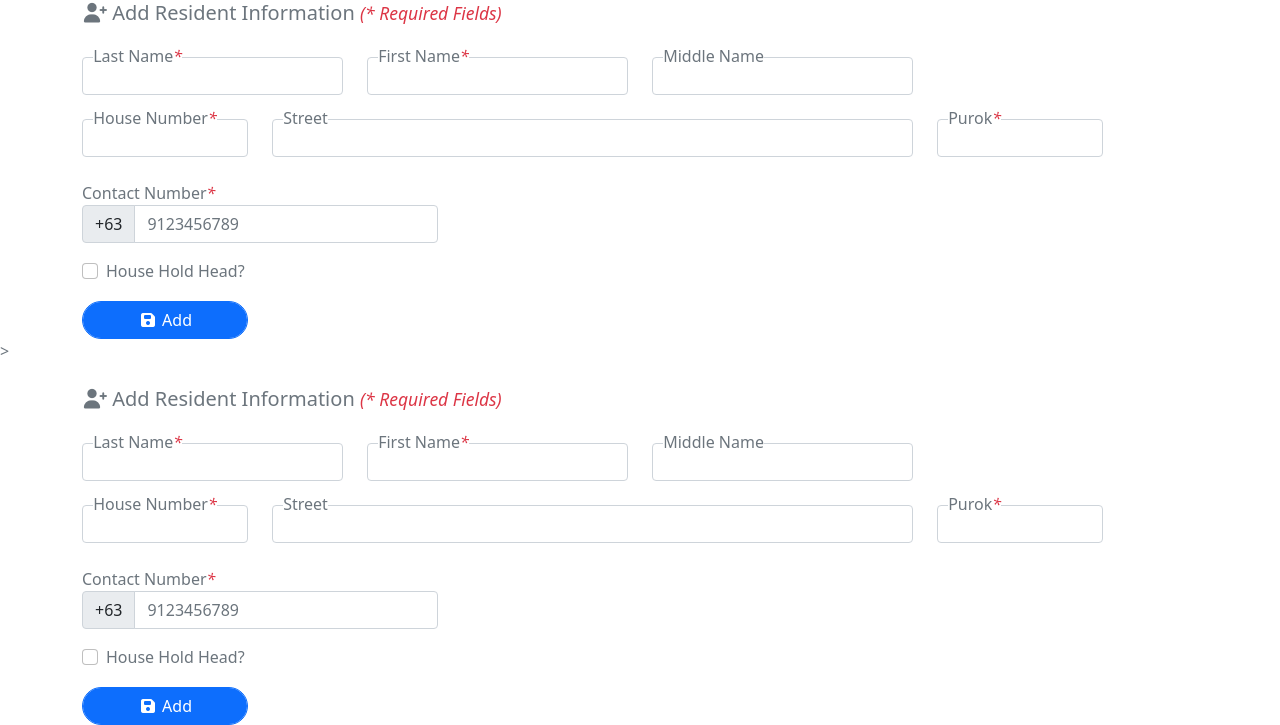
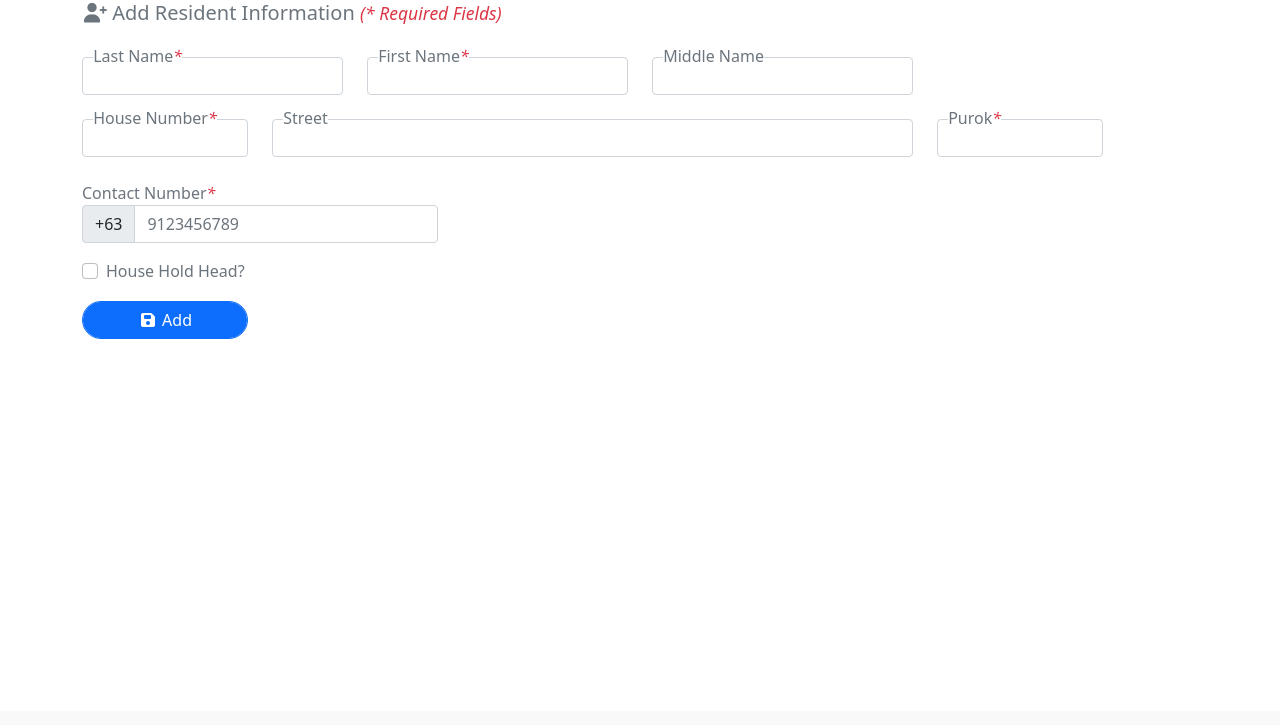
Before and after one commit to hainku/WaterSensor, a PHP site: page /resident.php in a window 1280 px wide. Shown: the part 89-814 px from the top of the page. After the commit the page ends 428 px from the top, so only its background shows below. Run offline with PHP 8.4, Linux system fonts and the light colour scheme; the visitor is signed in with stand-in values (Sample User, id 1).

Commit message:
resident double form fixed

```diff
--- a/resident.php
+++ b/resident.php
@@ -111,94 +111,3 @@ $s=new Session();
 
 </body>
 </html>
-></script>
-</head>
-<body class="text-secondary">
-    <?php
-    include_once'Res/navbar.php';
-    require_once'Class/User.php';
-    $u=new User();
-    if(isset($_POST['btnsave'])){
-        $ln=$_POST['ln'];
-        $fn=$_POST['fn'];
-        $mn=$_POST['mn'];
-        $hn=$_POST['hn'];
-        $street=$_POST['street'];
-        $purok=$_POST['purok'];
-        $contact=$_POST['contact'];
-        $hh = isset($_POST['hh']) ? 1 : 0;
-        $response=$u->add($ln,$fn,$mn,$hn,$street,$purok,$contact,$hh);
-        $title=$response['success']==true?'Successful':'Error';
-        echo'
-        <script>
-        Swal.fire({
-            title: "'.$title.'",
-            text: "'.$response['message'].'",
-            icon: "'.$response['icon'].'"
-            });
-        </script>
-            ';
-    }
-    ?>
-    <div class="container">
-        <form method="POST">
-            <div class="row mt-4">
-                <h5><i class="fa-solid fa-user-plus"></i> Add Resident Information <i class="text-danger"><small>(* Required Fields)</small></i></h5>
-            </div>
-            <div class="row mt-4">
-                <div class="col-md-3">
-                    <input type="text" class="form-control position-relative" id="ln" name="ln" required>
-                    <label for="ln" class="position-relative label-margin">Last Name<i class="text-danger">*</i></label>
-                </div>
-                <div class="col-md-3">
-                    <input type="text" class="form-control position-relative" id="fn" name="fn" required>
-                    <label for="fn" class="position-relative label-margin">First Name<i class="text-danger">*</i></label>
-                </div>
-                <div class="col-md-3">
-                    <input type="text" class="form-control position-relative" id="mn" name="mn">
-                    <label for="mn" class="position-relative label-margin">Middle Name</label>
-                </div>
-            </div>
-            <div class="row">
-                <div class="col-md-2">
-                    <input type="text" class="form-control position-relative" id="hn" name="hn" required>
-                    <label for="hn" class="position-relative label-margin">House Number<i class="text-danger">*</i></label>
-                </div>
-                <div class="col-md-7">
-                    <input type="text" class="form-control position-relative" id="street" name="street">
-                    <label for="street" class="position-relative label-margin">Street</label>
-                </div>
-                <div class="col-md-2">
-                    <input type="number" class="form-control position-relative" id="purok" name="purok" required>
-                    <label for="purok" class="position-relative label-margin">Purok<i class="text-danger">*</i></label>
-                </div>
-            </div>
-            <div class="row">
-                <div class="col-md-4">
-                    <label for="contact">Contact Number<i class="text-danger">*</i></label>
-                    <div class="input-group">
-                        <span class="input-group-text">+63</span>
-                        <input type="text" class="form-control" id="contact" name="contact" maxlength="10" placeholder="9123456789">
-                    </div>
-                </div>
-            </div>
-            <div class="row mt-3">
-                <div class="col-md-2">
-                    <div class="form-check">
-                    <input class="form-check-input" type="checkbox" id="hh" name="hh">
-                    <label class="form-check-label" for="hh">
-                        House Hold Head?
-                    </label>
-                    </div>
-                </div>
-            </div>
-            <div class="row mt-3">
-                <div class="col-md-2">
-                    <button class="btn btn-primary rounded-pill form-control" name="btnsave"><i class="fa-solid fa-floppy-disk"></i> Add</button>
-                </div>
-            </div>
-        </form>
-    </div>
-
-</body>
-</html>
```
